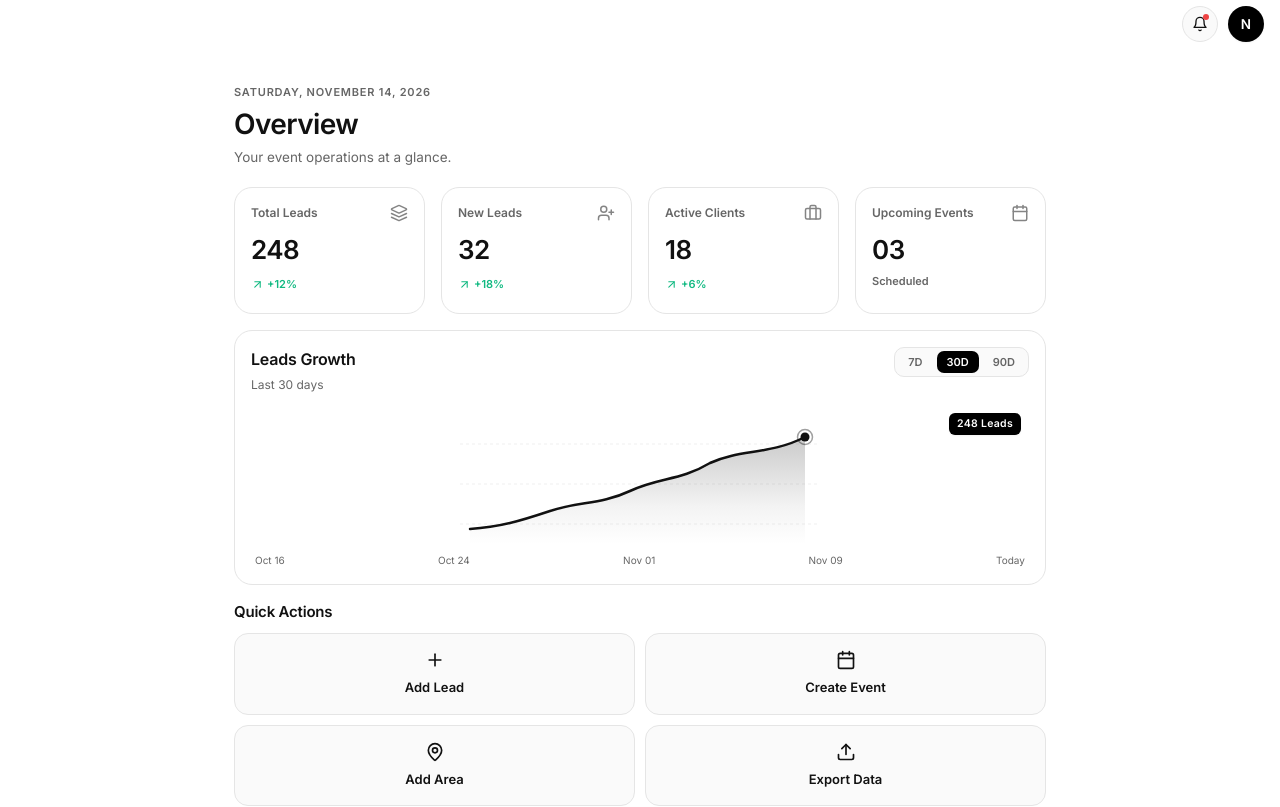
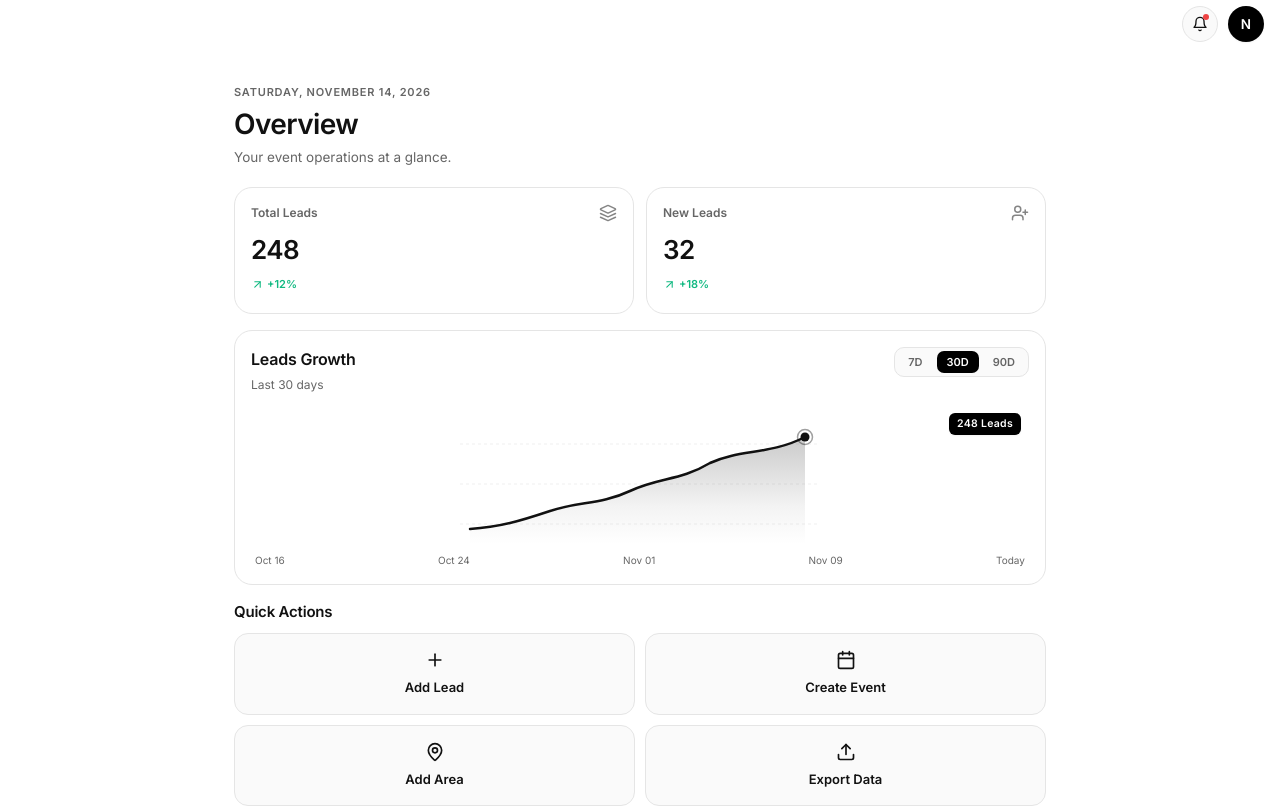
Before and after one commit to contactneklabs-droid/nekleads, a React (Vite) app: page /dashboard in a window 1280 px wide. Shown: the top 807 px of the page. Built offline with nearby package versions, Linux system fonts and the light colour scheme.

Commit message:
fix(dashboard): remove Active Clients and Upcoming Events cards to realign and save space

```diff
--- a/src/pages/Dashboard.tsx
+++ b/src/pages/Dashboard.tsx
@@ -3,7 +3,6 @@ import { useNavigate } from 'react-router-dom';
 import {
   Layers,
   UserPlus,
-  Briefcase,
   Calendar,
   Plus,
   Upload,
@@ -232,8 +231,13 @@ export default function Dashboard() {
         </p>
       </div>
 
-      {/* 3. 2x2 METRICS STATS GRID */}
-      <div className="ecosystem-kpi-grid">
+      {/* 3. METRICS STATS ROW (TOTAL LEADS & NEW LEADS) */}
+      <div style={{
+        display: 'grid',
+        gridTemplateColumns: 'repeat(2, 1fr)',
+        gap: '12px',
+        marginBottom: '16px'
+      }}>
         {/* Total Leads */}
         <div
           className="ecosystem-card"
@@ -276,47 +280,6 @@ export default function Dashboard() {
           <div style={{ display: 'inline-flex', alignItems: 'center', gap: '3px', fontSize: '11px', fontWeight: 700, color: '#10b981' }}>
             <ArrowUpRight size={13} />
             <span>+18%</span>
-          </div>
-        </div>
-
-        {/* Active Clients */}
-        <div
-          className="ecosystem-card"
-          onClick={() => setIsCalcOpen(true)}
-          style={{ cursor: 'pointer' }}
-        >
-          <div style={{ display: 'flex', justifyContent: 'space-between', alignItems: 'flex-start' }}>
-            <span style={{ fontSize: '12px', fontWeight: 600, color: 'var(--color-text-secondary)' }}>
-              Active Clients
-            </span>
-            <Briefcase size={18} style={{ color: 'var(--color-text-secondary)', opacity: 0.8 }} />
-          </div>
-          <div style={{ fontSize: '26px', fontWeight: 800, margin: '8px 0 4px 0', letterSpacing: '-0.5px' }}>
-            18
-          </div>
-          <div style={{ display: 'inline-flex', alignItems: 'center', gap: '3px', fontSize: '11px', fontWeight: 700, color: '#10b981' }}>
-            <ArrowUpRight size={13} />
-            <span>+6%</span>
-          </div>
-        </div>
-
-        {/* Upcoming Events */}
-        <div
-          className="ecosystem-card"
-          onClick={() => navigate('/events')}
-          style={{ cursor: 'pointer' }}
-        >
-          <div style={{ display: 'flex', justifyContent: 'space-between', alignItems: 'flex-start' }}>
-            <span style={{ fontSize: '12px', fontWeight: 600, color: 'var(--color-text-secondary)' }}>
-              Upcoming Events
-            </span>
-            <Calendar size={18} style={{ color: 'var(--color-text-secondary)', opacity: 0.8 }} />
-          </div>
-          <div style={{ fontSize: '26px', fontWeight: 800, margin: '8px 0 4px 0', letterSpacing: '-0.5px' }}>
-            {events.length < 10 ? `0${events.length}` : events.length}
-          </div>
-          <div style={{ fontSize: '11px', fontWeight: 600, color: 'var(--color-text-secondary)' }}>
-            Scheduled
           </div>
         </div>
       </div>
```
